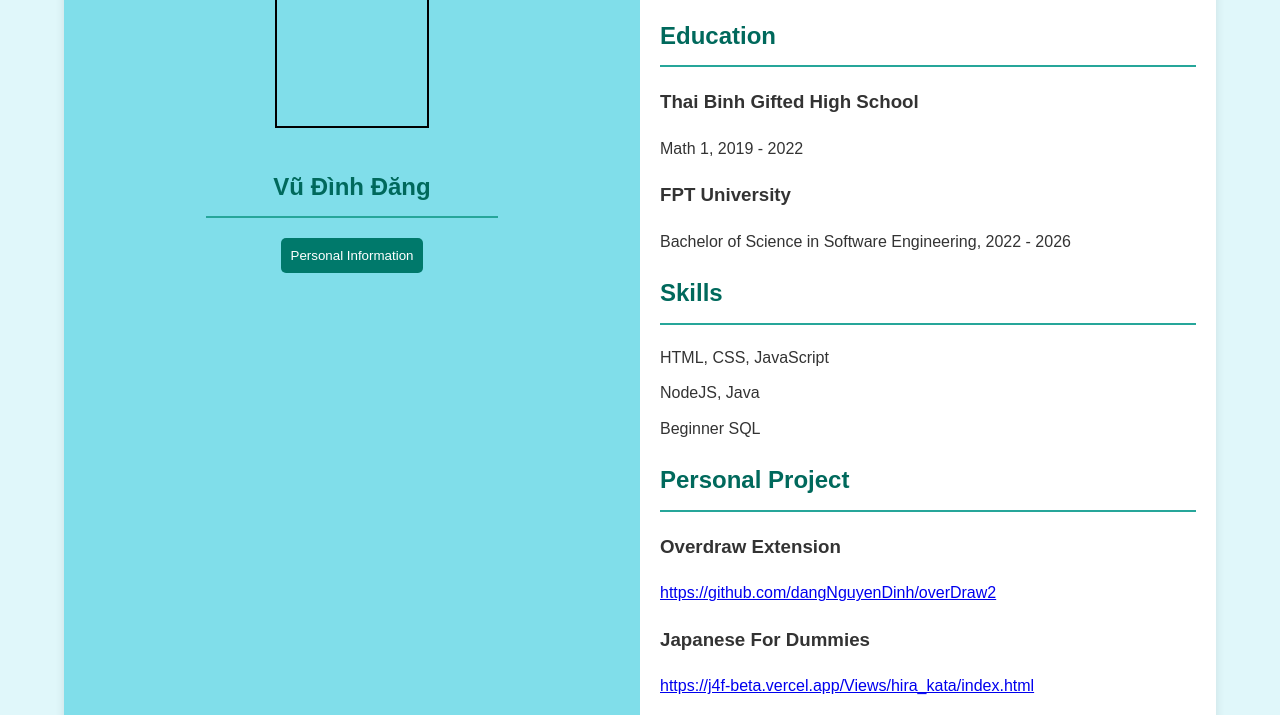
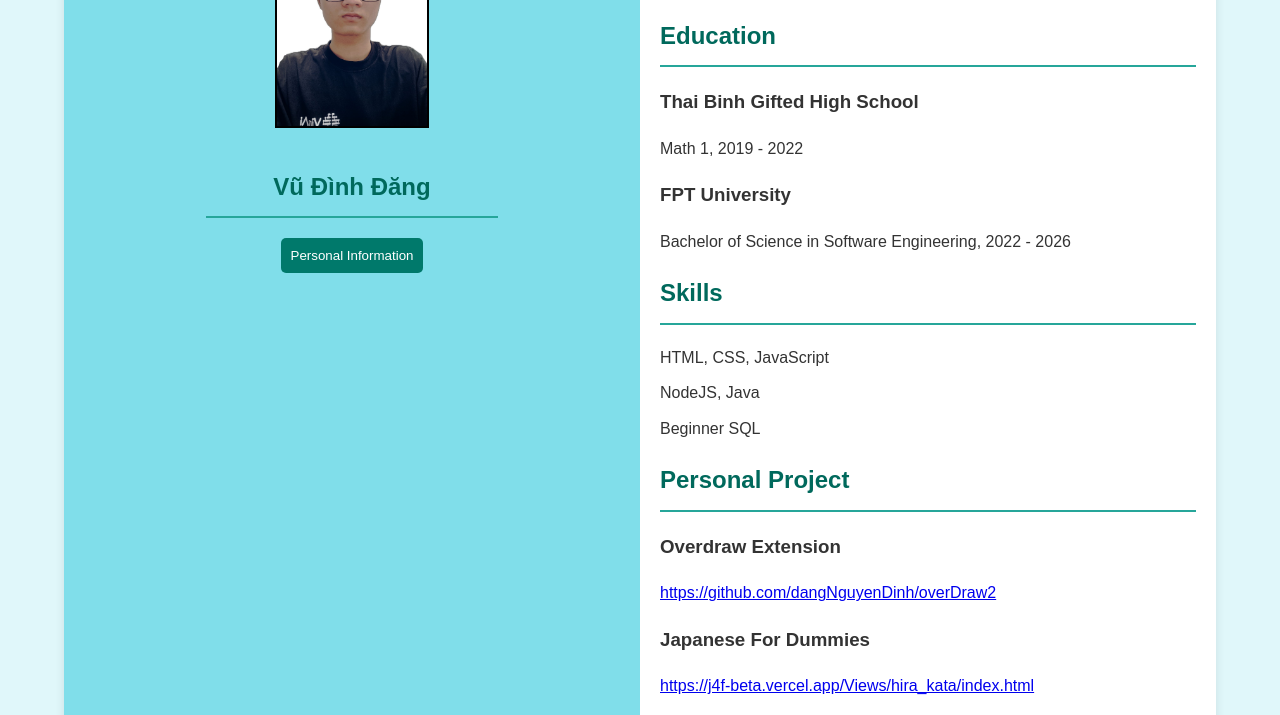
Before and after one commit to konanangel/My-CV, a plain HTML site: page index.html in a window 1280 px wide. Shown: the part 216-931 px from the top of the page. Drawn offline with Linux system fonts and the light colour scheme; the site is published under a folder, as on GitHub Pages, so addresses that start at the root find nothing.

Commit message:
Add files via upload

```diff
--- a/index.html
+++ b/index.html
@@ -4,14 +4,14 @@
     <meta charset="UTF-8">
     <meta name="viewport" content="width=device-width, initial-scale=1.0">
     <title>CV of DangVuDinh</title>
-    <link rel="icon" href="/assets/profile_image.jpg" type="image/x-icon">
+    <link rel="icon" href="./assets/profile_image.jpg" type="image/x-icon">
     <link rel="stylesheet" href="styles.css">
 </head>
 <body>
     <div class="container">
         <div class="left-column" id="left-column">
             <div class="profile-pic">
-                <img src="/assets/profile_image.jpg" alt="Profile Picture">
+                <img src="./assets/profile_image.jpg" alt="Profile Picture">
             </div>
             <section class="contact-info">
                 <h2>Vũ Đình Đăng</h2>
```
